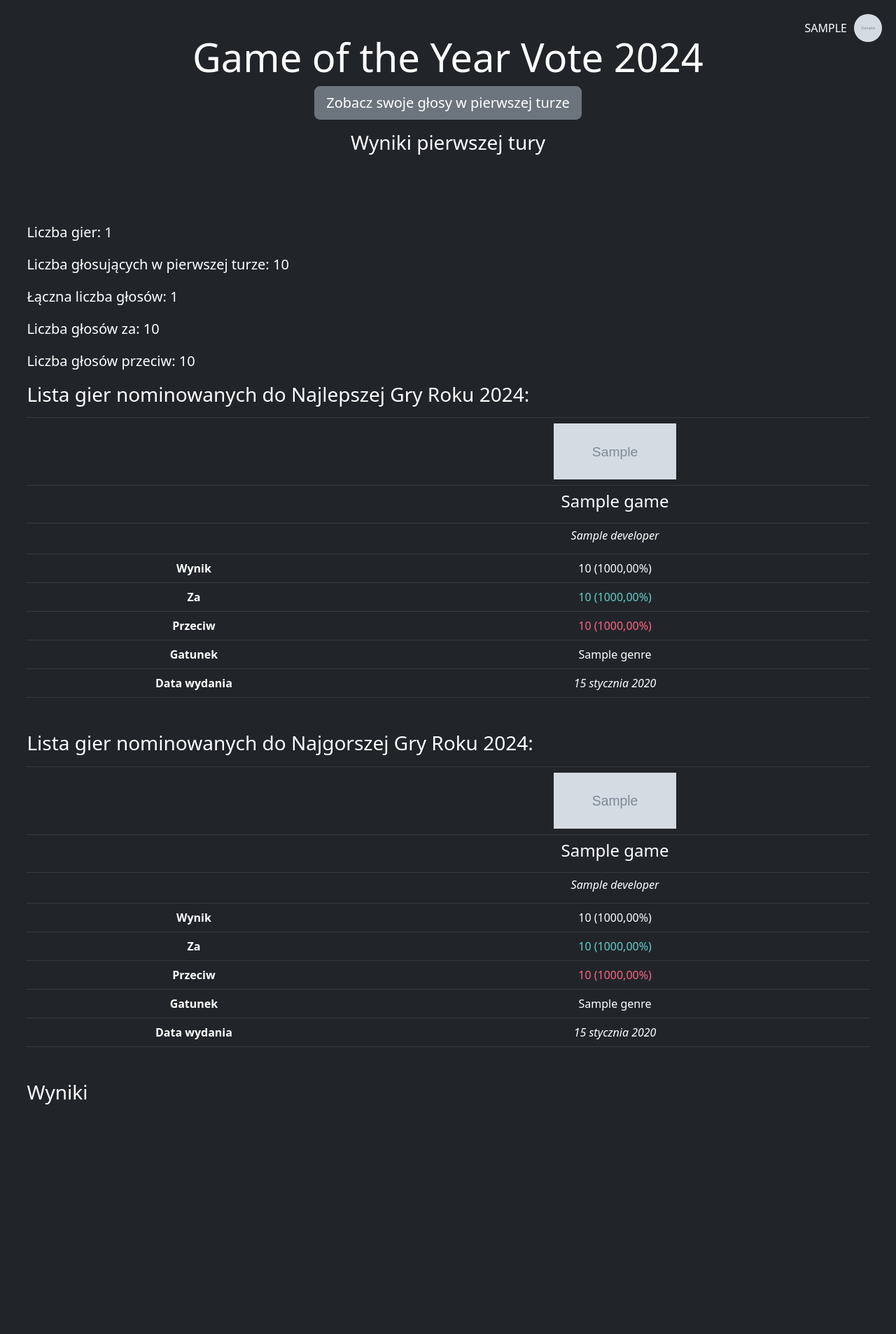
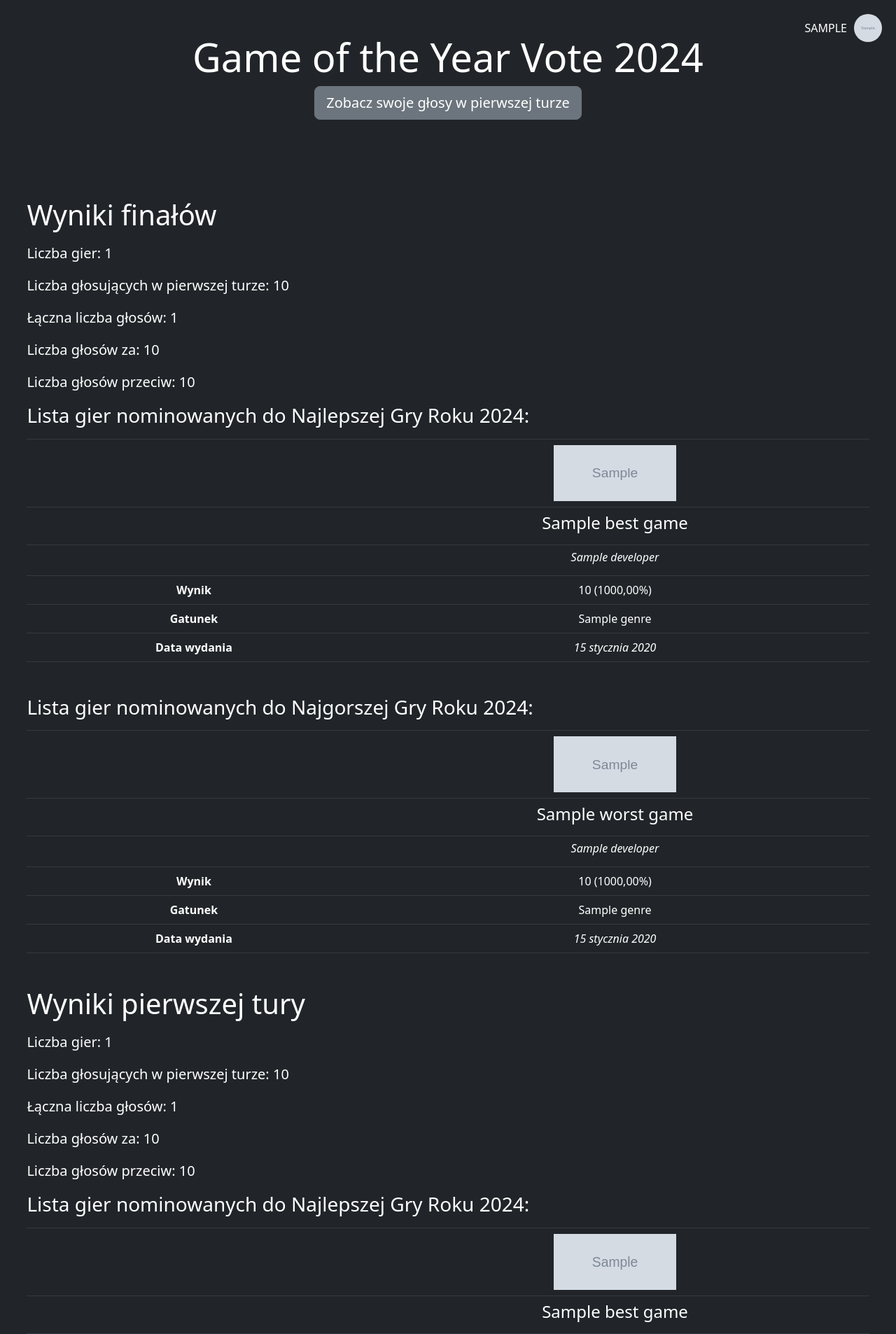
Before and after one commit to CyberSmoki/GOTY, a Django app: template goty/templates/results.html in a window 1280 px wide. Shown: the top 1906 px of the page at 70% size. Before the commit the page ends 1578 px from the top, so only its background shows below. Run offline with Django 4.2, Linux system fonts and the light colour scheme; the template is opened without the code that fills it: most values are stand-ins (such as "Sample title", 1, 10 or a date in 2020); grey boxes marked "Sample" are stand-in pictures; a map, chart or similar area stays blank; some libraries are stand-ins or nearby versions.

Commit message:
display round 2

```diff
--- a/app/models.py
+++ b/app/models.py
@@ -41,8 +41,8 @@ def get_votes(stage: int) -> QuerySet:
     return games_with_vote_totals
 
 
-def get_finalists() -> (QuerySet, QuerySet):
-    results = get_votes(1)
+def get_finalists(stage=1) -> (QuerySet, QuerySet):
+    results = get_votes(stage)
     best_games = results.order_by('-margin', 'positive')[:6]
     worst_games = results.order_by('margin', 'negative')[:6]
     return best_games, worst_games
--- a/goty/templates/partial/approval_round.html
+++ b/goty/templates/partial/approval_round.html
@@ -21,13 +21,13 @@
         Lista gier nominowanych do Najlepszej Gry Roku 2024:
     </h3>
 </p>
-{% include 'partial/finalists.html' with games=results_stage_1.best_games %}
+{% include 'partial/finalists.html' with results=results_stage_1 games=results_stage_1.best_games %}
 <p class="lead">
     <h3>
         Lista gier nominowanych do Najgorszej Gry Roku 2024:
     </h3>
 </p>
-{% include 'partial/finalists.html' with games=results_stage_1.worst_games %}
+{% include 'partial/finalists.html' with results=results_stage_1 games=results_stage_1.worst_games %}
 <p class="lead">
     <h3>Wyniki</h3>
 </p>
--- a/goty/templates/partial/finalists.html
+++ b/goty/templates/partial/finalists.html
@@ -4,7 +4,7 @@
     <tbody class="result-table">
         <tr>
             <th style="width: 10%;"></th>
-            {% for game in games.data %}
+            {% for game in games %}
             <td class="table-images">
                 <div class="game-image-container-small">
                     <img src="{{game.image_url}}" class="game-image small-game-image">
@@ -14,7 +14,7 @@
         </tr>
         <tr>
             <th></th>
-            {% for game in games.data %}
+            {% for game in games %}
             <td>
                 <h4>{{game.name}}</h4>
             </td>
@@ -22,7 +22,7 @@
         </tr>
         <tr>
             <th></th>
-            {% for game in games.data %}
+            {% for game in games %}
             <td>
                 <h6><i>{{game.developer}}</i></h6>
             </td>
@@ -32,19 +32,20 @@
             <th>
                 Wynik
             </th>
-            {% for game in games.data%}
+            {% for game in games %}
             <td>
-                {{game.margin|intcomma}} ({{game.margin|div:results_stage_1.total_voters|mul:100|floatformat:2}}%)
+                {{game.margin|intcomma}} ({{game.margin|div:results.total_voters|mul:100|floatformat:2}}%)
             </td>
             {% endfor %}
         </tr>
+        {% if stage == 1 %}
         <tr>
             <th>
                 Za
             </th>
-            {% for game in games.data %}
+            {% for game in games %}
             <td style="color: #66CCCC">
-                {{game.positive|intcomma}} ({{game.positive|div:results_stage_1.total_voters|mul:100|floatformat:2}}%)
+                {{game.positive|intcomma}} ({{game.positive|div:results.total_voters|mul:100|floatformat:2}}%)
             </td>
             {% endfor %}
         </tr>
@@ -52,17 +53,18 @@
             <th>
                 Przeciw
             </th>
-            {% for game in games.data %}
+            {% for game in games %}
             <td style="color: #FF6384">
-                {{game.negative|intcomma}} ({{game.negative|div:results_stage_1.total_voters|mul:100|floatformat:2}}%)
+                {{game.negative|intcomma}} ({{game.negative|div:results.total_voters|mul:100|floatformat:2}}%)
             </td>
             {% endfor %}
         </tr>
+        {% endif %}
         <tr>
             <th>
                 Gatunek
             </th>
-            {% for game in games.data %}
+            {% for game in games %}
             <td>
                 {{game.genre}}
             </td>
@@ -72,7 +74,7 @@
             <th>
                 Data wydania
             </th>
-            {% for game in games.data %}
+            {% for game in games %}
             <td>
                 <i>{{game.release_date|date:"j E Y"}}</i>
             </td>
--- a/goty/templates/partial/runoff_round.html
+++ b/goty/templates/partial/runoff_round.html
@@ -0,0 +1,30 @@
+{% load static %}
+{% load humanize %}
+{% load custom_filters %}
+<p class="lead">
+    Liczba gier: <b>{{ results_stage_2.games_count|intcomma }}</b>
+</p>
+<p class="lead">
+    Liczba głosujących w pierwszej turze: <b>{{ results_stage_2.total_voters|intcomma }}</b>
+</p>
+<p class="lead">
+    Łączna liczba głosów: <b>{{ results_stage_2.total_votes|intcomma }}</b>
+</p>
+<p class="lead">
+    Liczba głosów za: <b>{{ results_stage_2.positive_votes|intcomma }}</b>
+</p>
+<p class="lead">
+    Liczba głosów przeciw: <b>{{ results_stage_2.negative_votes|intcomma }}</b>
+</p>
+<p class="lead">
+    <h3>
+        Lista gier nominowanych do Najlepszej Gry Roku 2024:
+    </h3>
+</p>
+{% include 'partial/finalists.html' with results=results_stage_2 games=results_stage_2.best_games %}
+<p class="lead">
+    <h3>
+        Lista gier nominowanych do Najgorszej Gry Roku 2024:
+    </h3>
+</p>
+{% include 'partial/finalists.html' with results=results_stage_2 games=results_stage_2.worst_games %}
--- a/goty/templates/results.html
+++ b/goty/templates/results.html
@@ -36,17 +36,25 @@
                         Zobacz swoje głosy w pierwszej turze
                     </button>
                 {% endif %}
-                <p class="lead">
-                    <h3>
-                        Wyniki pierwszej tury
-                    </h3>
-                </p>
             {% endif %}
         </header>
     </div>
     <div class="results">
+        {% if results_stage_2 is not None %}
+                <p class="lead">
+                    <h1>
+                        Wyniki finałów
+                    </h1>
+                </p>
+            {% include 'partial/runoff_round.html' %}
+        {% endif %}
         {% if results_stage_1 is not None %}
-        {% include 'partial/approval_round.html' %}
+                <p class="lead">
+                    <h1>
+                        Wyniki pierwszej tury
+                    </h1>
+                </p>
+            {% include 'partial/approval_round.html' %}
         {% endif %}
     </div>
 
```
Also changed, not shown: app/views.py (+37 -16 lines), create_random_votes.py (+39 -4 lines).
